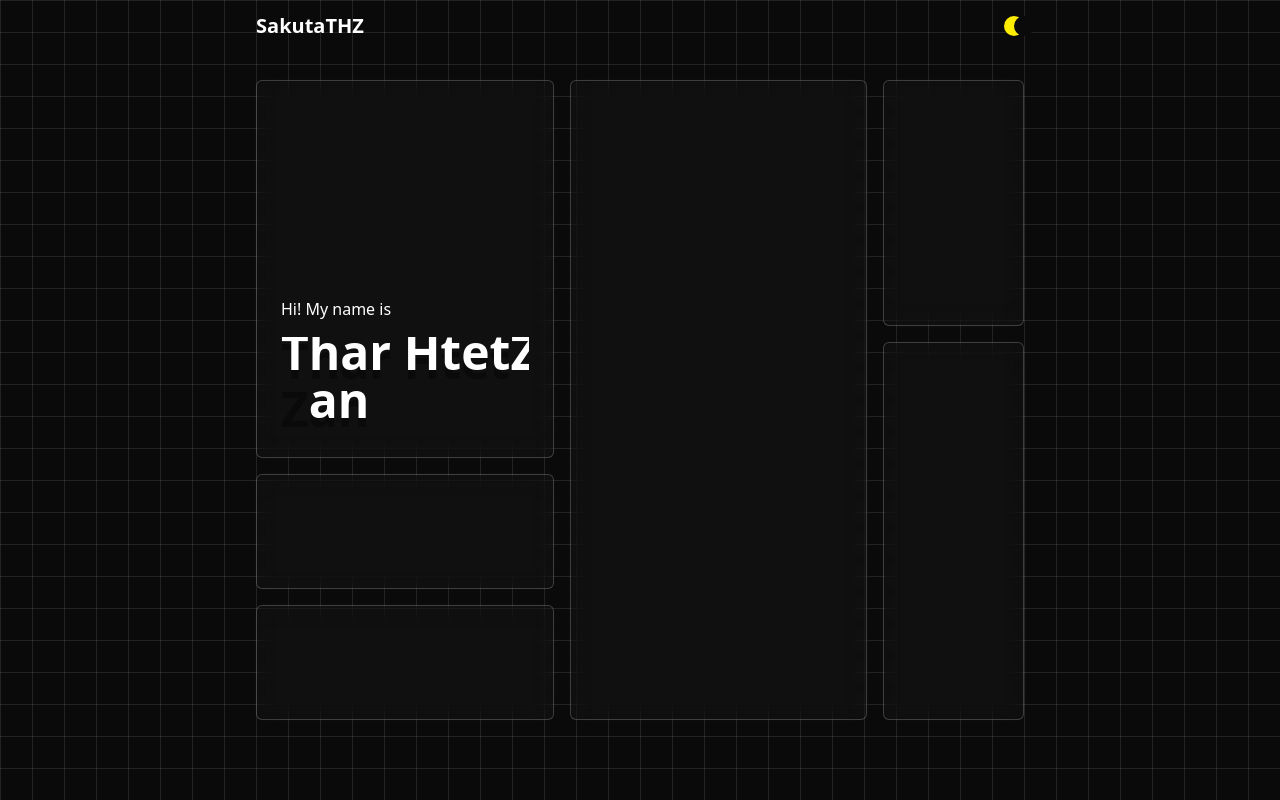
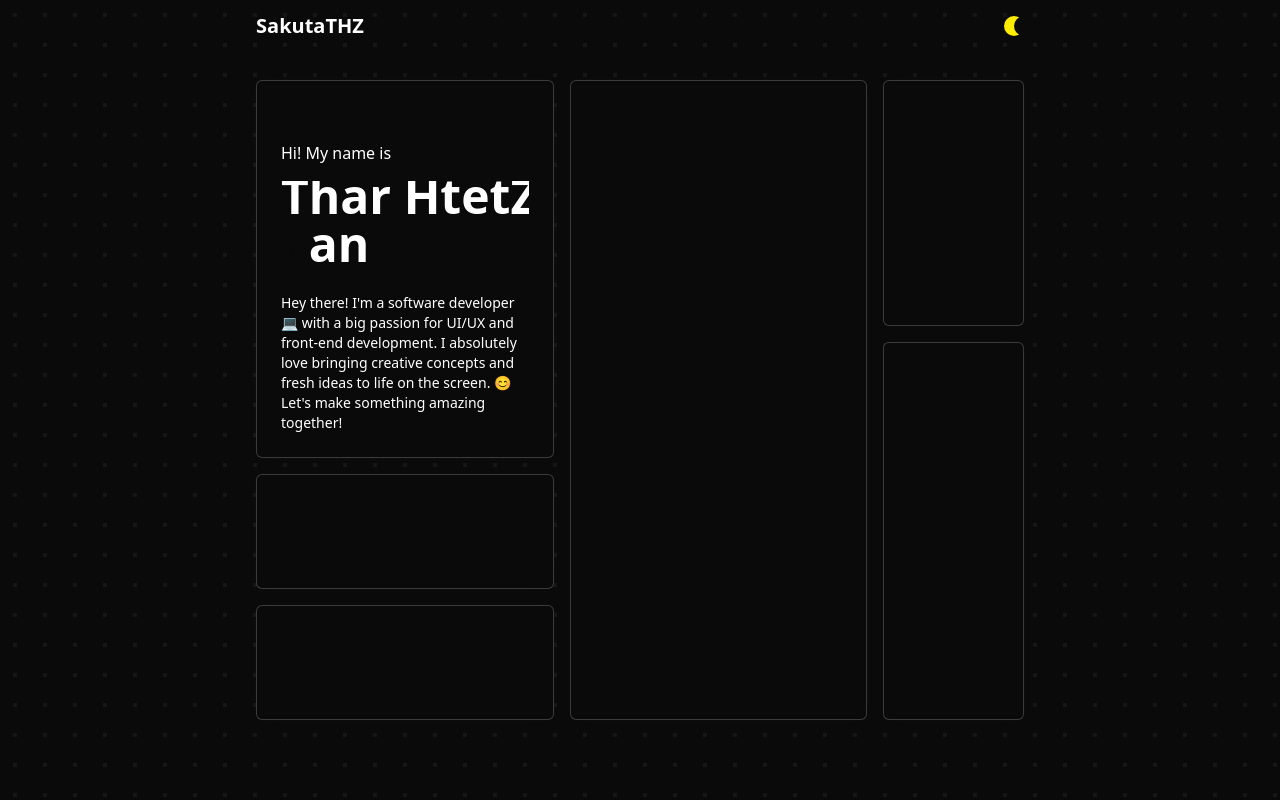
Before and after one commit to SakutaTHZ/Portfolio-V3, a React (Vite) app: page / in a window 1280 px wide. Built offline with nearby package versions, Linux system fonts and the light colour scheme.

Commit message:
Added fancy gradient border to the glassboxes

```diff
--- a/src/components/RollText.jsx
+++ b/src/components/RollText.jsx
@@ -1,14 +1,21 @@
-const RollText = ({ customClass, text }) => {
+const RollText = ({ customClass, text, gradient }) => {
   let letters = text.split("");
+  let gradientColor = gradient
+    ? `after:text-[var(--primary-color)] before:text-[var(--primary-color)]`
+    : `after:text-[var(--text-color)] before:text-[var(--text-color)]`;
 
   return (
     <div className={`textContainer ${customClass}`}>
       {letters.map((letter, index) => (
         <span
           key={index}
-            className="letter"
+          className={`letter ${gradientColor}`}
           data-letter={letter}
-            style={{ transitionDelay: `${index * 0.05}s` }} // Set transition delay inline
+          style={{
+            "--hue-rotate": `${index * 10}deg`,
+            filter: "hue-rotate(var(--hue-rotate))",
+            transitionDelay: `${index * 0.05}s`,
+          }}
         >
           {letter}
         </span>
--- a/src/index.css
+++ b/src/index.css
@@ -36,13 +36,8 @@
 body {
   background-color: var(--bg-color);
   color: var(--box-color);
-  background-image: linear-gradient(
-      to right,
-      hsl(from var(--text-color) h s l / .1) 1px,
-      transparent 1px
-    ),
-    linear-gradient(to bottom, hsl(from var(--text-color) h s l / .1) 1px, transparent 1px);
-  background-size: 4vh 4vh;
+  background-image: radial-gradient(hsl(from var(--text-color) h s l / .05) 2.5px, transparent 2.5px);
+  background-size: 30px 30px;
 }
 
 .box {
@@ -115,7 +110,7 @@ body {
     position: absolute;
     top: 80%;
     left: 0;
-    color: var(--text-color);
+    /* color: var(--text-color); */
     opacity:0;
     transition: 0.3s;
     transition-delay: inherit;
@@ -125,7 +120,7 @@ body {
     position: absolute;
     top: 0;
     left: 0;
-    color: var(--text-color);
+    /* color: var(--text-color); */
     transition: 0.3s;
     transition-delay: inherit;
     opacity:1;
@@ -145,11 +140,41 @@ body {
   opacity:0;
 }
 
+@property --fill{
+  syntax:'<percentage>';
+  inherits:true;
+  initial-value:0%;
+}
 .glassBox{
+  position:relative;
   border:1px solid hsl(from var(--text-color) h s l / .2);
-  background:hsl(from var(--text-color) h s l / .02);
+  background:var(--bg-color);
   border-radius: 0.375rem;
   padding: 1.5rem;
-  backdrop-filter:blur(10px);
   box-shadow:0 0 10px hsl(from var(--text-color) h s l / .02),0 0 20px hsl(from var(--text-color) h s l / .02);
 }
+.glassBox::before{
+  position:absolute;
+  z-index:-10;
+  content:'';
+  inset:-3px;
+  border-radius:inherit;
+  transition: --fill 0.6s ease-in-out;
+  animation: rgb 10s linear infinite;
+}
+.glassBox:nth-child(even)::before{
+  background:conic-gradient(var(--primary-color) var(--fill), transparent var(--fill));
+}
+.glassBox:nth-child(odd)::before{
+  background:conic-gradient(from -180deg,var(--primary-color) var(--fill), transparent var(--fill));
+}
+.glassBox:hover{
+  --fill:100%;
+}
+@keyframes rgb {
+  from{
+    filter:hue-rotate(0deg);
+  }to{
+    filter:hue-rotate(360deg);
+  }
+}
--- a/src/layout/HomeSection.jsx
+++ b/src/layout/HomeSection.jsx
@@ -5,16 +5,24 @@ const HomeSection = () => {
     <div className="h-screen w-screen px-64 py-20">
       <div className="grid h-full grid-cols-5 grid-rows-5 gap-4">
         <div className="glassBox flex items-end col-span-2 row-span-3">
-            <div className="flex flex-col gap-4">
+          <div className="flex flex-col gap-4">
             <p className="text-base">Hi! My name is</p>
-            <RollText customClass={`text-5xl font-bold`} text={'Thar Htet Zan'}/>
-            </div>
+            <RollText
+              customClass={`text-5xl font-bold `}
+              gradient={false}
+              text={"Thar Htet Zan"}
+            />
+            <p className="text-sm">
+              Hey there! I'm a software developer 💻 with a big passion for
+              UI/UX and front-end development. I absolutely love bringing
+              creative concepts and fresh ideas to life on the screen. 😊 Let's
+              make something amazing together!
+            </p>
+          </div>
         </div>
         <div className="glassBox col-span-2 col-start-1 row-start-4"></div>
         <div className="glassBox col-span-2 col-start-1 row-start-5"></div>
-        <div className="glassBox col-span-2 row-span-5 col-start-3 row-start-1">
-
-        </div>
+        <div className="glassBox col-span-2 row-span-5 col-start-3 row-start-1"></div>
         <div className="glassBox row-span-2 col-start-5 row-start-1"></div>
         <div className="glassBox row-span-3 col-start-5 row-start-3"></div>
       </div>
```
Lines whose indentation alone changed are shown as unchanged.
